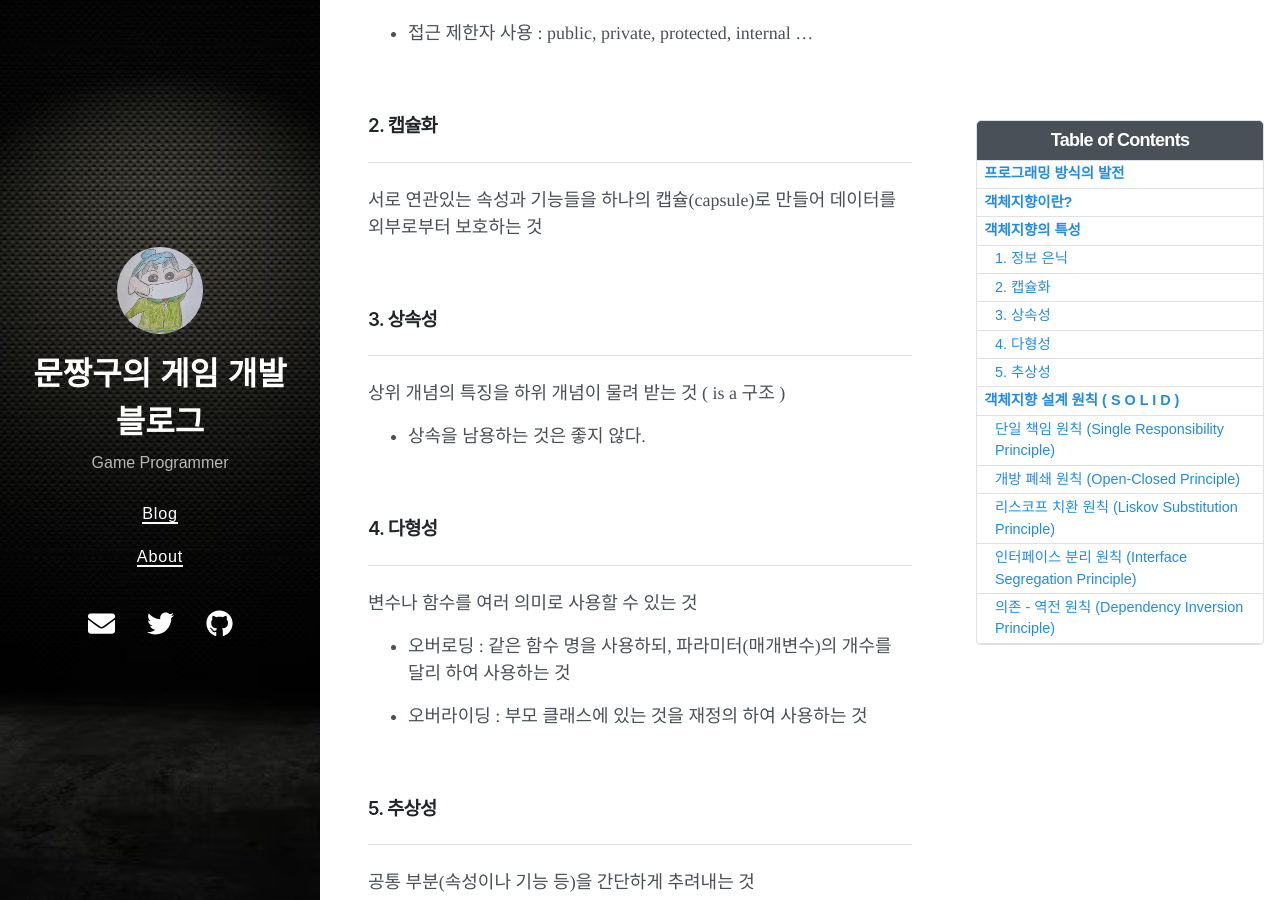
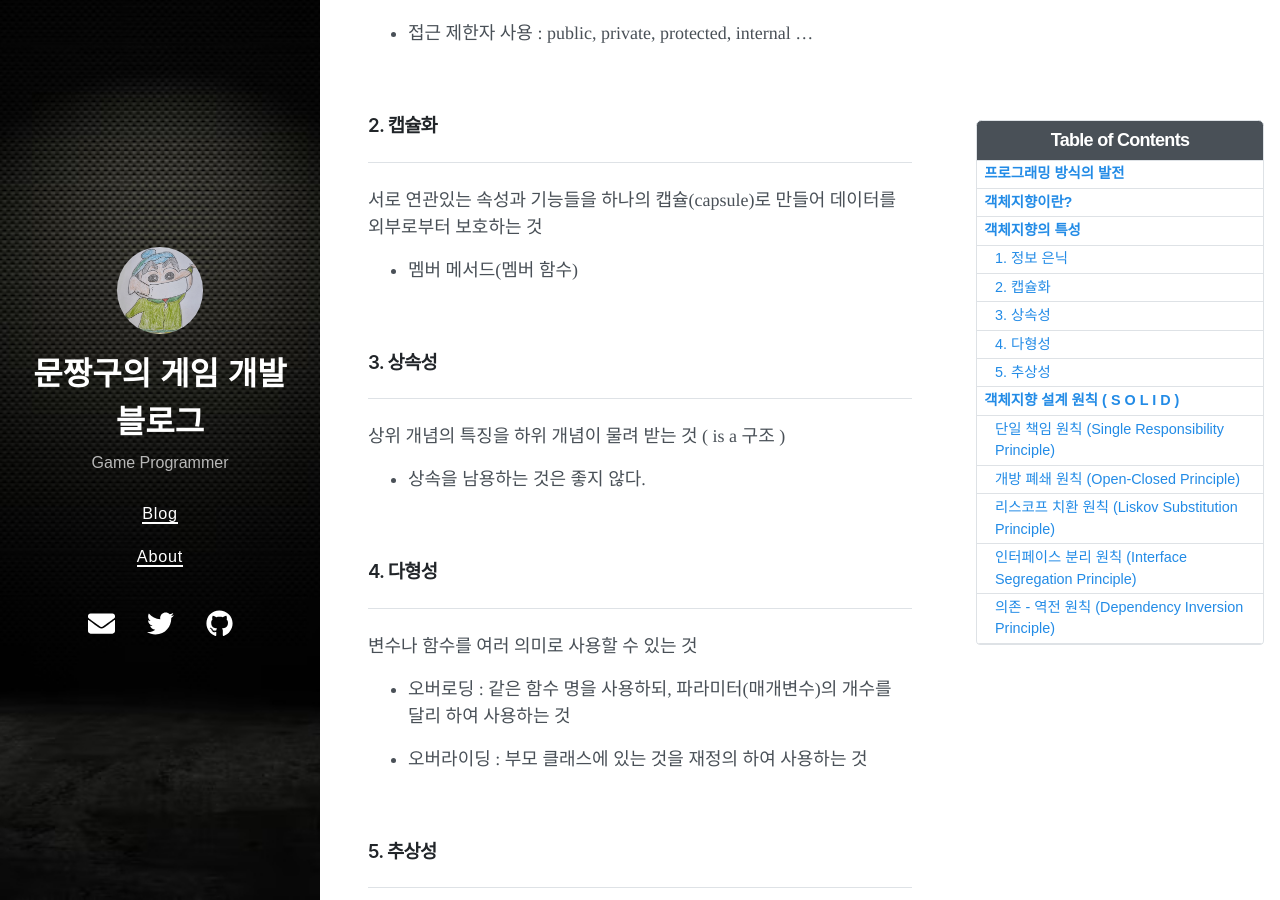
Before and after one commit to munjjang9/munjjang9.github.io, a Jekyll site: the page built from _posts/2024-11-28-programming-method.md, in a window 1280 px wide and 900 px high, scrolled down 1165 px. Built offline with Jekyll 4.4.1, drawn with Linux system fonts in a browser that asks for light colours; nearby versions of some CDN libraries; comment, search, counter and statistics services are not loaded.

Commit message:
Update 2024-11-28-programming-method.md
contents added

```diff
--- a/_posts/2024-11-28-programming-method.md
+++ b/_posts/2024-11-28-programming-method.md
@@ -48,6 +48,8 @@ toc: true
 ### 2. 캡슐화
 ---
 서로 연관있는 속성과 기능들을 하나의 캡슐(capsule)로 만들어 데이터를 외부로부터 보호하는 것
+
+- 멤버 메서드(멤버 함수)
 
 <br>
 
```
